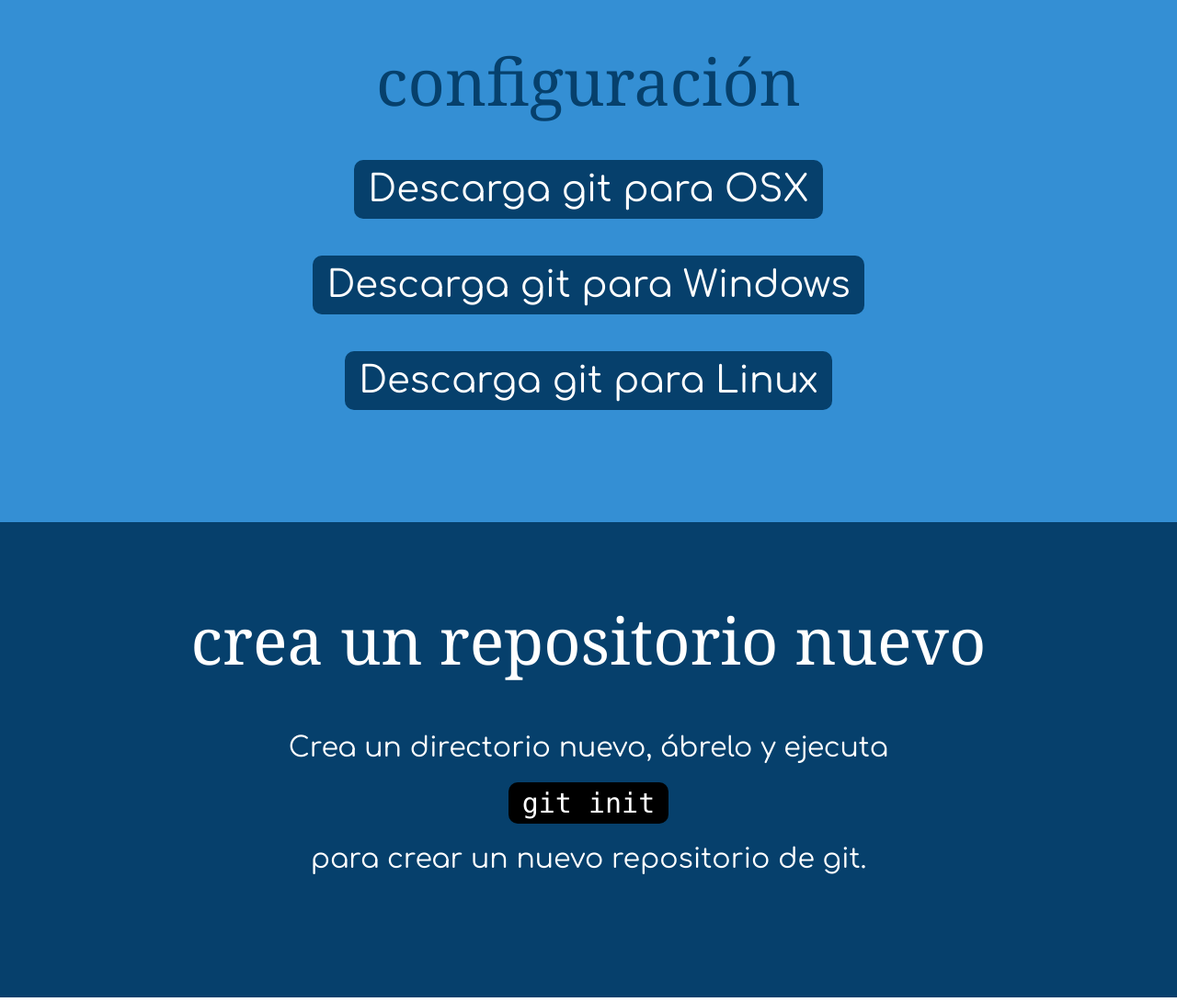
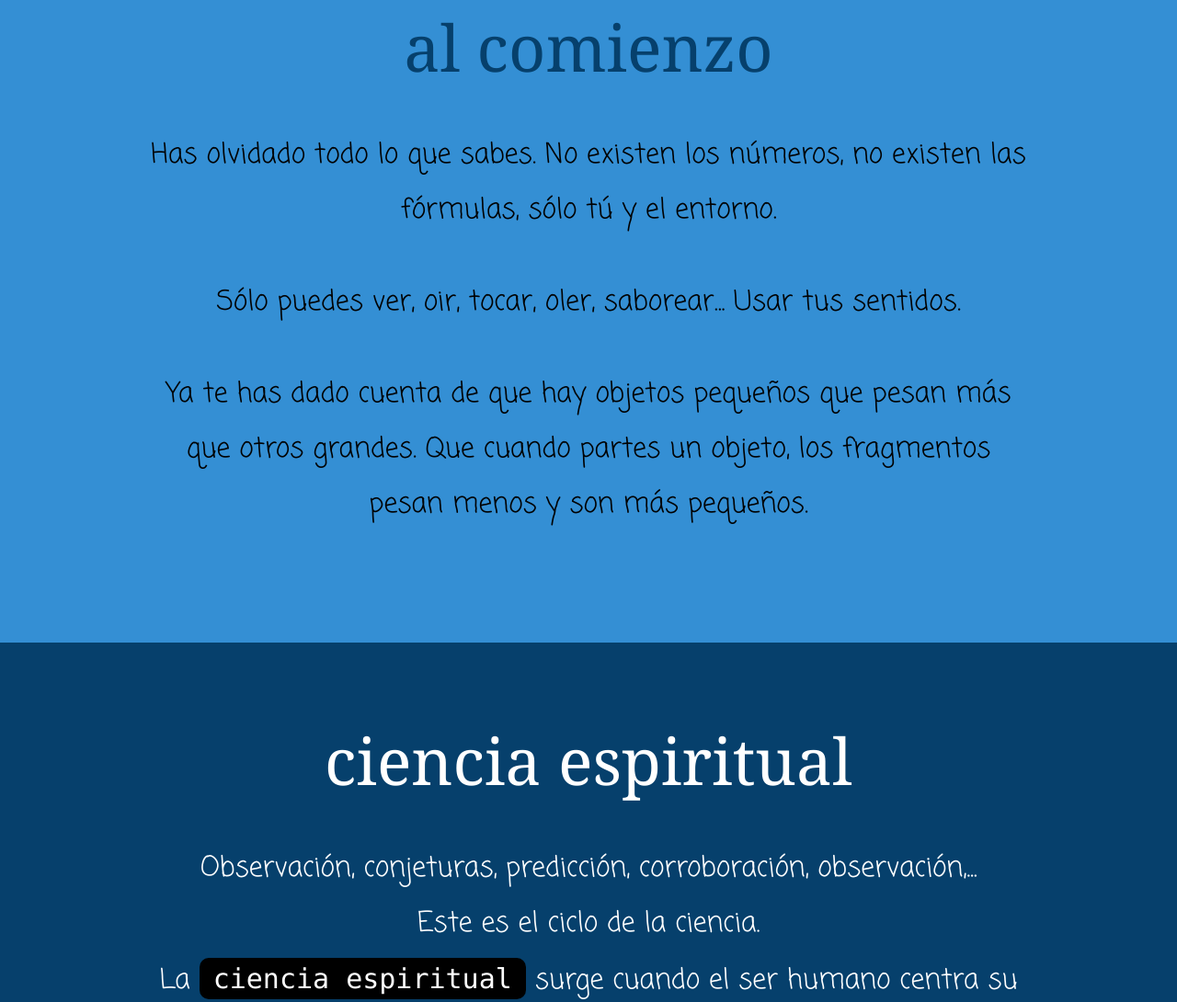
Before and after one commit to lafrigolet/science-remark, a plain HTML site: page index.html in a window 1280 px wide. Shown: the part 910-2000 px from the top of the page at 92% size. Drawn offline with Linux system fonts and the light colour scheme; a script that the page names is missing; a web font is replaced by a local one.

Commit message:
Ciencia Espiritual

```diff
--- a/css/style.css
+++ b/css/style.css
@@ -1,6 +1,6 @@
 body {
 	background: #FFF;
-	font-family: Comfortaa, Georgia, Times New Roman, Times, serif;
+	font-family: 'Coming Soon', Comfortaa, Georgia, Times New Roman, Times, serif;
 	font-size: 30px;
 	text-align: center;
     margin: 0;
--- a/index.html
+++ b/index.html
@@ -3,18 +3,18 @@
 <head>
   <meta charset="utf-8">
   <meta http-equiv="X-UA-Compatible" content="IE=edge,chrome=1">
-  <title>git - la guía sencilla</title>
-  <link href="https://fonts.googleapis.com/css?family=Chelsea+Market|Comfortaa" rel="stylesheet">
+  <title>Science Remark</title>
+  <link href="https://fonts.googleapis.com/css?family=Chelsea+Market|Comfortaa|Coming+Soon" rel="stylesheet">
   <link rel="stylesheet" href="css/style.css" type="text/css">
 </head>
 <body>
     <div class="scrollblock block-title">
-               <h1>git - la guía sencilla</h1>
-        <p>una guía sencilla para comenzar con git. sin complicaciones ;)</p>
+               <h1>Science Remark</h1>
+        <p>Un baúl de observaciones y conclusiones</p>
         <a href="https://twitter.com/share" class="twitter-share-button" data-via="rogerdudler" data-size="large" data-url="http://rogerdudler.github.com/git-guide" data-related="rogerdudler" data-hashtags="git">Tweet</a>
         <script>!function(d,s,id){var js,fjs=d.getElementsByTagName(s)[0];if(!d.getElementById(id)){js=d.createElement(s);js.id=id;js.src="//platform.twitter.com/widgets.js";fjs.parentNode.insertBefore(js,fjs);}}(document,"script","twitter-wjs");</script>
         <p class="meta">
-            por <a href="http://www.twitter.com/rogerdudler">Roger Dudler</a> (traducido por <a href="http://www.twitter.com/lfbarragan">@lfbarragan</a> y <a href="https://twitter.com/adrimatellanes">@adrimatellanes</a>)
+            por <a href="http://www.twitter.com/lafrigolet">Luis A Frigolet</a> (traducido por <a href="http://www.twitter.com/lfbarragan">@lfbarragan</a> y <a href="https://twitter.com/adrimatellanes">@adrimatellanes</a>)
             <br />créditos a <a href="http://www.twitter.com/tfnico">@tfnico</a>, <a href="http://www.twitter.com/fhd">@fhd</a> y <a href="http://www.namics.com">Namics</a><br />
             disponible en
             <a href="index.html">english</a>,
@@ -40,24 +40,25 @@
     <!-- setup -->
     <a name="setup"></a>
     <div class="scrollblock block-setup">
-        <h2>configuración</h2>
+        <h2>Al comienzo</h2>
         <p>
-            <a href="http://git-scm.com/download/mac">Descarga git para OSX</a>
+          Has olvidado todo lo que sabes. No existen los números, no existen las fórmulas, sólo tú y el entorno.
         </p>
         <p>
-            <a href="http://msysgit.github.io/">Descarga git para Windows</a>
+	  Sólo puedes ver, oir, tocar, oler, saborear... Usar tus sentidos.
         </p>
         <p>
-            <a href="http://git-scm.com/book/es/v1/Empezando-Instalando-Git#Instalando-en-Linux">Descarga git para Linux</a>
+	  Ya te has dado cuenta de que hay objetos pequeños que pesan más que otros grandes. Que cuando partes un objeto, los fragmentos pesan menos y son más pequeños.
         </p>
     </div>
     <a name="create"></a>
     <div class="scrollblock block-create">
-        <h2>crea un repositorio nuevo</h2>
+        <h2>Ciencia Espiritual</h2>
         <p>
-            Crea un directorio nuevo, ábrelo y ejecuta<br />
-            <code>git init</code><br />
-            para crear un nuevo repositorio de git.
+	  Observación, conjeturas, predicción, corroboración, observación,...<br />
+	  Este es el ciclo de la ciencia.<br />
+	  La <code>ciencia espiritual</code> surge cuando el ser humano centra su observación en las cosas que pasan en su interior.<br />
+	  Se concluye objetividad cuando varios seres humanos alcanzan la misma observación.<br />
         </p>
     </div>
     <a name="checkout"></a>
```
